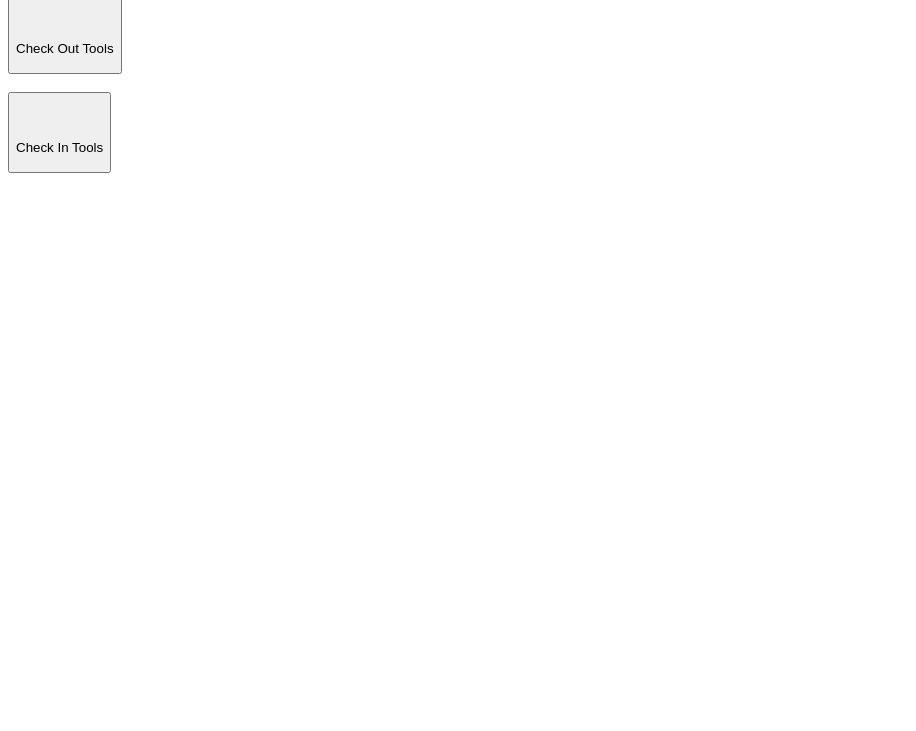
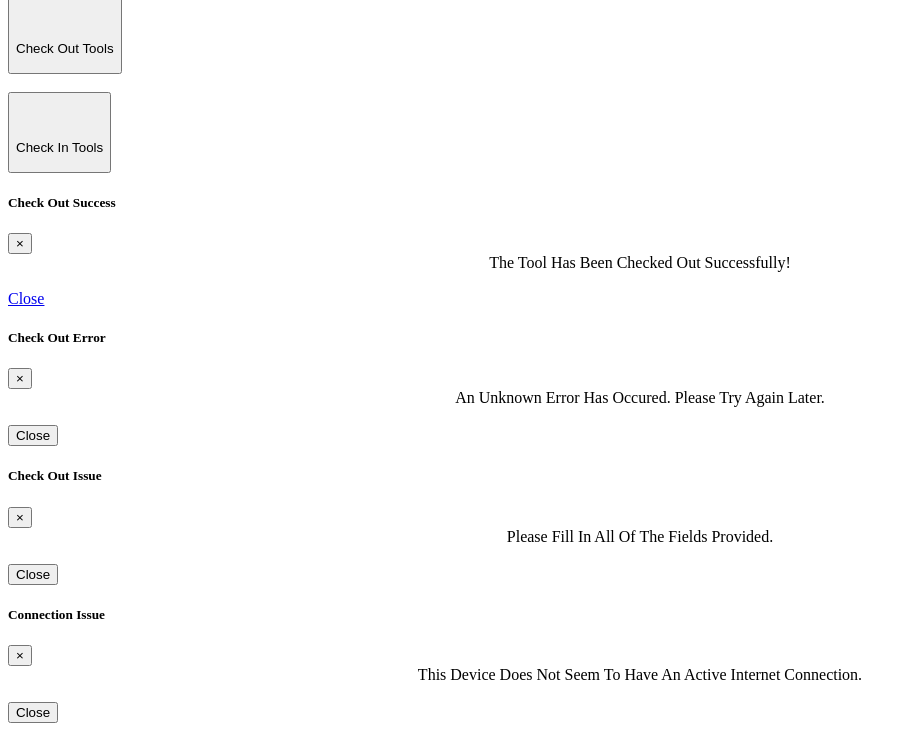
Before and after one commit to matthewgallant/IntelliSpace, a PHP site: page /tools.php in a window 1280 px wide. Shown: the part 329-1060 px from the top of the page, without its empty margins (0-916 px from the left). Before the commit the page ends 502 px from the top, so only its background shows below. Run offline with PHP 8.4, Linux system fonts and the light colour scheme.

Commit message:
Tool Out System Implemented

```diff
--- a/api/classes.php
+++ b/api/classes.php
@@ -73,7 +73,7 @@
         $classInsert = $class;
         $periodInsert = $period;
         $descInsert = $description;
-        $timeInsert = date("H:i A");
+        $timeInsert = date("m/d/Y H:i A");
 
         // Execute statement
         $stmt->execute();
--- a/api/students.php
+++ b/api/students.php
@@ -83,7 +83,7 @@
         $classInsert = $class;
         $teacherInsert = $teacher;
         $periodInsert = $period;
-        $timeInsert = date("H:i A");
+        $timeInsert = date("m/d/Y H:i A");
 
         // Execute statement
         $stmt->execute();
--- a/tools.php
+++ b/tools.php
@@ -16,11 +16,11 @@
         <form name="toolCheckOutForm" id="toolCheckOutForm">
             <div class="form-group">
                 <label for="toolNameField">Name</label>
-                <input type="text" class="form-control" id="toolNameField" placeholder="Ex: Johnny Appleseed">
+                <input type="text" class="form-control" id="toolNameField" name="toolNameField" placeholder="Ex: Johnny Appleseed">
             </div>
             <div class="form-group">
                 <label for="toolOutIDField">Tool ID</label>
-                <input type="tel" class="form-control" id="toolOutIDField" placeholder="Ex: 111222">
+                <input type="tel" class="form-control" id="toolOutIDField" name="toolOutIDField" placeholder="Ex: 111222">
             </div>
         </form>
       </div>
@@ -70,10 +70,104 @@
     <div class="col-sm-3"></div>
 </div>
 
+<!-- Success Modal -->
+<div class="modal fade" id="successModalToolOut" data-backdrop="static" tabindex="-1" role="dialog">
+  <div class="modal-dialog" role="document">
+    <div class="modal-content">
+      <div class="modal-header">
+        <h5 class="modal-title" id="successModalLabel">Check Out Success</h5>
+        <button type="button" class="close" data-dismiss="modal" aria-label="Close">
+          <span aria-hidden="true">&times;</span>
+        </button>
+      </div>
+      <div class="modal-body" style="text-align: center;">
+        The Tool Has Been Checked Out Successfully!
+
+        <br /><br />
+
+        <i class="far fa-check-circle fa-10x"></i>
+      </div>
+      <div class="modal-footer">
+        <a href="main.php" class="btn btn-primary btn-block">Close</a>
+      </div>
+    </div>
+  </div>
+</div>
+
+<!-- Error Modal -->
+<div class="modal fade" id="errorModalToolOut" data-backdrop="static" tabindex="-1" role="dialog">
+  <div class="modal-dialog" role="document">
+    <div class="modal-content">
+      <div class="modal-header">
+        <h5 class="modal-title" id="errorModalLabel">Check Out Error</h5>
+        <button type="button" class="close" data-dismiss="modal" aria-label="Close">
+          <span aria-hidden="true">&times;</span>
+        </button>
+      </div>
+      <div class="modal-body" style="text-align: center;">
+        An Unknown Error Has Occured. Please Try Again Later.
+
+        <br /><br />
+
+        <i class="far fa-times-circle fa-10x"></i>
+      </div>
+      <div class="modal-footer">
+        <button type="button" class="btn btn-primary btn-block" data-dismiss="modal">Close</button>
+      </div>
+    </div>
+  </div>
+</div>
+
+<!-- Issue Modal -->
+<div class="modal fade" id="issueModalToolOut" data-backdrop="static" tabindex="-1" role="dialog">
+  <div class="modal-dialog" role="document">
+    <div class="modal-content">
+      <div class="modal-header">
+        <h5 class="modal-title" id="issueModalLabel">Check Out Issue</h5>
+        <button type="button" class="close" data-dismiss="modal" aria-label="Close">
+          <span aria-hidden="true">&times;</span>
+        </button>
+      </div>
+      <div class="modal-body" style="text-align: center;">
+        Please Fill In All Of The Fields Provided.
+
+        <br /><br />
+
+        <i class="far fa-times-circle fa-10x"></i>
+      </div>
+      <div class="modal-footer">
+        <button type="button" class="btn btn-primary btn-block" data-dismiss="modal">Close</button>
+      </div>
+    </div>
+  </div>
+</div>
+
+<!-- Connection Modal -->
+<div class="modal fade" id="connectionModalToolOut" data-backdrop="static" tabindex="-1" role="dialog">
+  <div class="modal-dialog" role="document">
+    <div class="modal-content">
+      <div class="modal-header">
+        <h5 class="modal-title" id="connectionModalLabel">Connection Issue</h5>
+        <button type="button" class="close" data-dismiss="modal" aria-label="Close">
+          <span aria-hidden="true">&times;</span>
+        </button>
+      </div>
+      <div class="modal-body" style="text-align: center;">
+        This Device Does Not Seem To Have An Active Internet Connection.
+
+        <br /><br />
+
+        <i class="fas fa-wifi fa-10x"></i>
+      </div>
+      <div class="modal-footer">
+        <button type="button" class="btn btn-primary btn-block" data-dismiss="modal">Close</button>
+      </div>
+    </div>
+  </div>
+</div>
+
 <script>
     function checkOutTool() {
-
-        // Need to add API page & need to implement feedback modals
 
         // Show Loader
         $("#toolCheckOutButton").html("Sending Info <i class='fas fa-sync fa-spin'></i>");
@@ -83,22 +177,23 @@
             .done(function( data ) {
                 // Do Actions
                 if (data == "Success") {
-                    $('#successModalStudent').modal('show');
+                    $('#successModalToolOut').modal('show');
                 } else if (data == "Error") {
-                    $('#errorModalStudent').modal('show');
+                    $('#errorModalToolOut').modal('show');
                 } else if (data == "Issue") {
-                    $('#issueModalStudent').modal('show');
+                    $('#issueModalToolOut').modal('show');
                 } else {
-                    $('#errorModalStudent').modal('show');
+                    // $('#errorModalToolOut').modal('show');
+                    alert(data);
                 }
             })
             .fail(function() {
                 // No Connection
-                $('#connectionModalStudent').modal('show');
+                $('#connectionModalToolOut').modal('show');
             })
             .always(function() {
                 // Hide Loader
-                $("#studentSubmit").html("Check Out");
+                $("#toolCheckOutButton").html("Check Out");
             });
 
     }
```
Also changed, not shown: api/toolout.php (added, +146 -0 lines).
